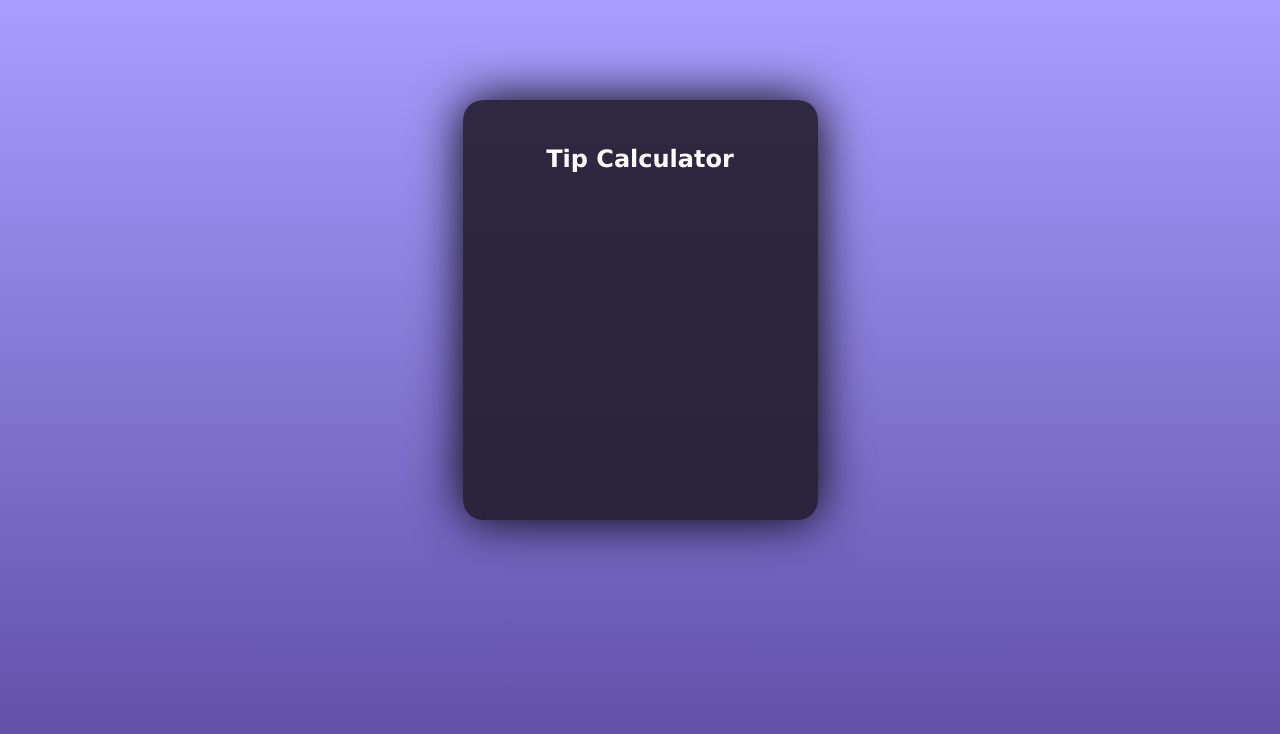
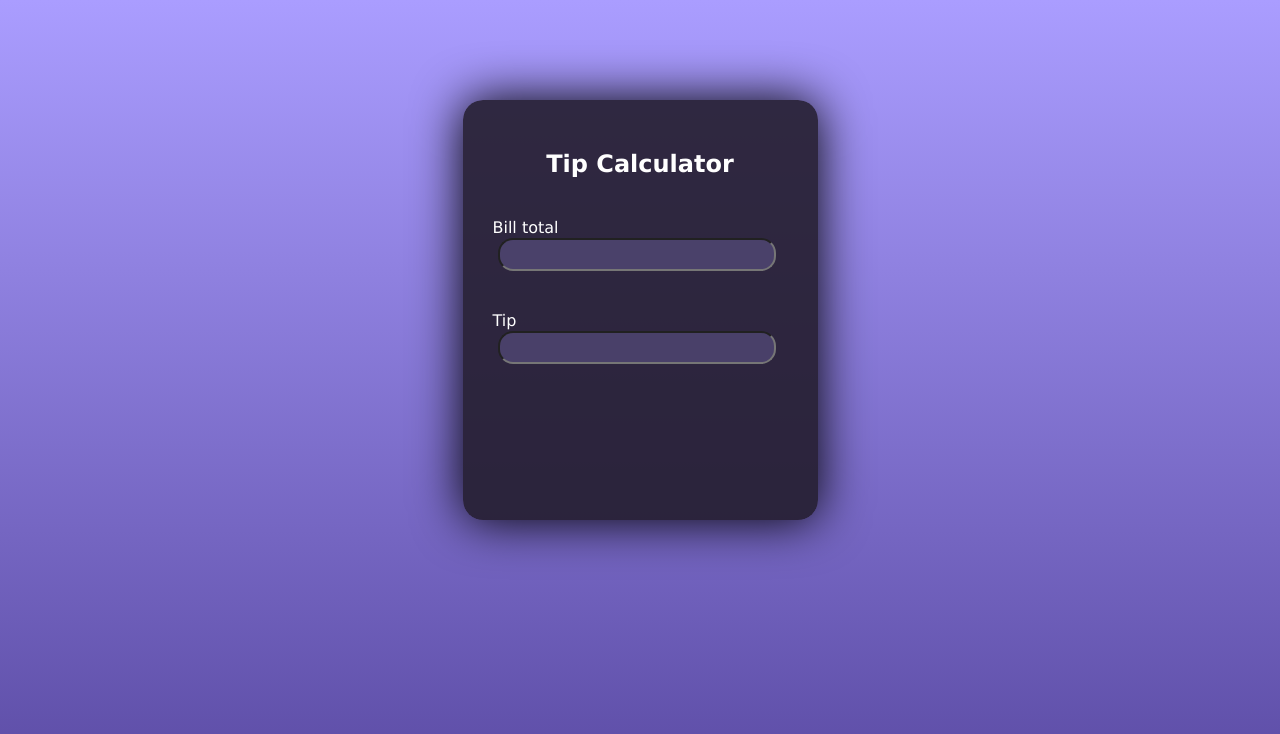
Before and after one commit to SoroushRaeiskarimi/finalexamcomplab, a plain HTML site: page index.html in a window 1280 px wide. Drawn offline with Linux system fonts and the light colour scheme.

Commit message:
adding 2 text bars and titles for each of them

```diff
--- a/index.html
+++ b/index.html
@@ -8,8 +8,18 @@
     <link rel="stylesheet" href="style.css">
 </head>
 <body>
+
     <div class="kol">
+
         <h2 class="text1">Tip Calculator</h2>
+
+        <pre class="text2">Bill total</pre>
+
+        <input type="text">
+
+        <P class="text3">Tip</P>
+
+        <input type="text">
 
     </div>
 
--- a/style.css
+++ b/style.css
@@ -25,5 +25,35 @@ body{
     font-family: "Lucida Sans";
     color: white;
     text-align: center;
-    padding-top: 45px;
+    padding-top: 50px;
 }
+
+.text2{
+    font-family: "Lucida Sans Regular";
+    color: white;
+    margin-left: 30px;
+    margin-top: 40px;
+    size: 5px;
+}
+
+input[type="text"] {
+    width: 270px;
+    height: 27px;
+    margin-left: 35px;
+    margin-top: 1px;
+    border-radius: 15px;
+    background-color: rgba(170, 157, 255, 0.222);
+    background-
+}
+
+input:hover{
+    background-color: rgba(170, 157, 255, 0.429);
+}
+
+.text3{
+    font-family: "Lucida Sans Regular";
+    color: white;
+    margin-left: 30px;
+    margin-top: 40px;
+    size: 5px;
+}
```
